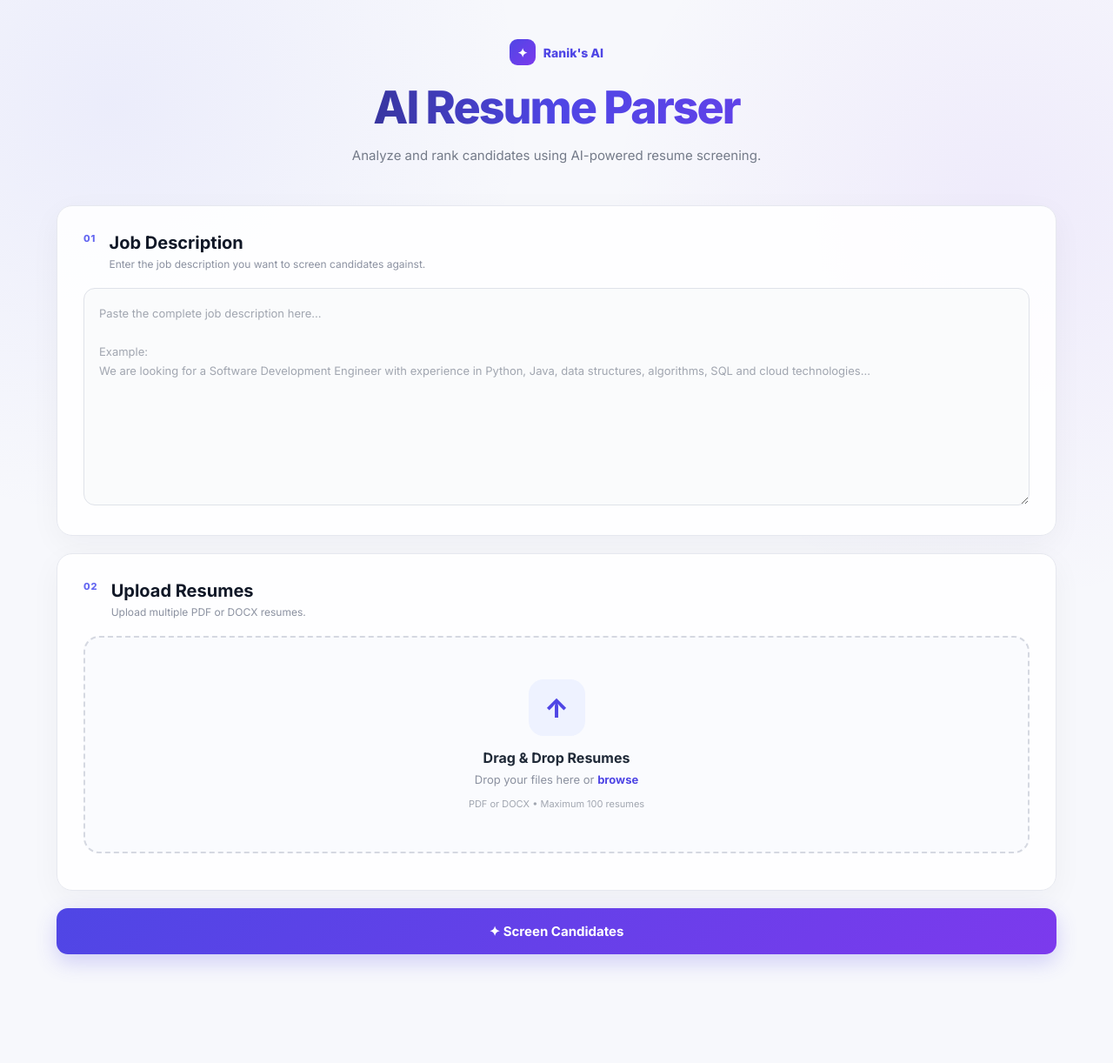
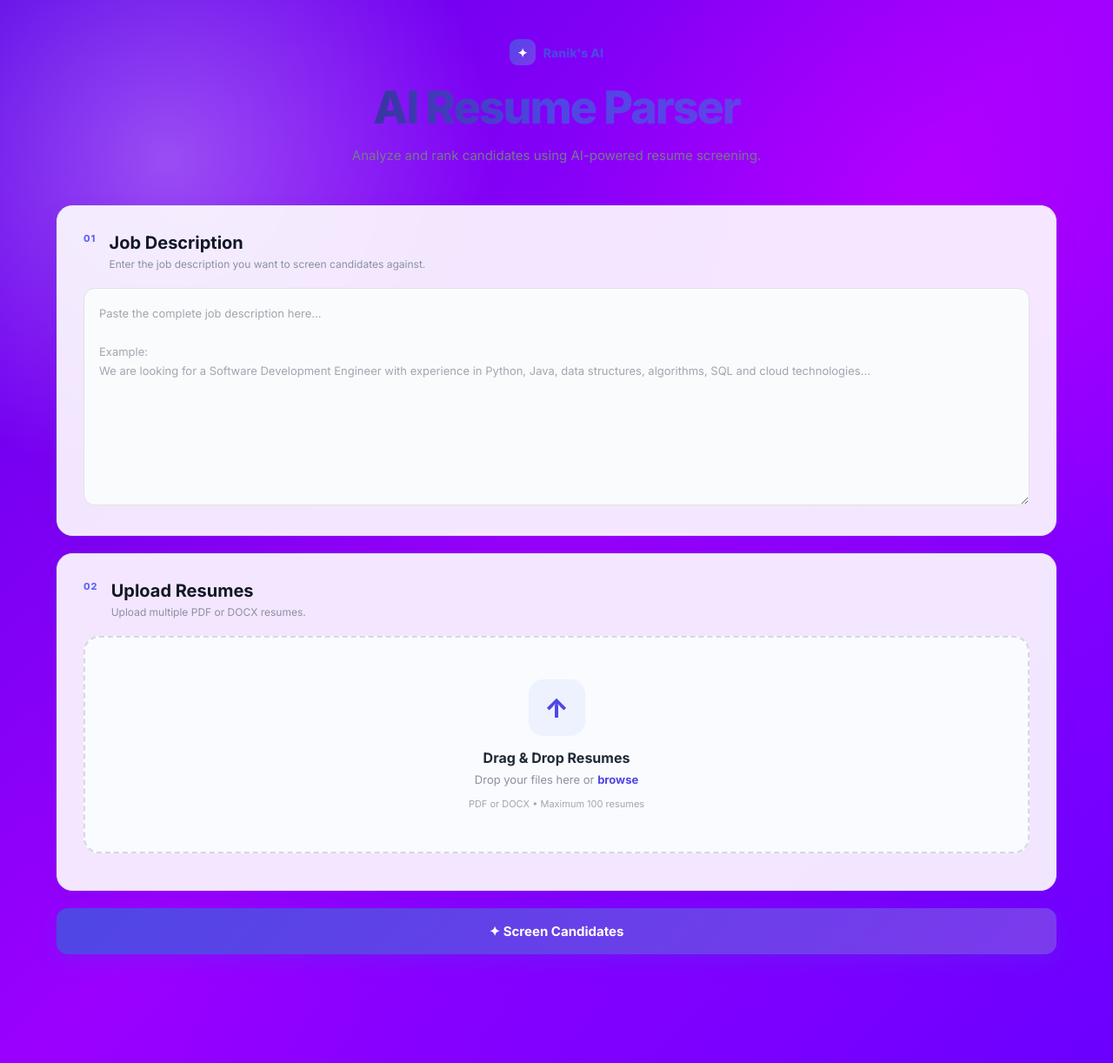
Before and after one commit to radiant-rg/AI-Resume-Screener, a Flask app: page / in a window 1280 px wide. Shown: the whole page at 87% size. Run offline with Flask 3, Linux system fonts and the light colour scheme.

Commit message:
update UI bg

```diff
--- a/static/style.css
+++ b/static/style.css
@@ -16,28 +16,36 @@
     scroll-behavior: smooth;
 }
 
-
 body {
     font-family: "Inter", sans-serif;
 
     background:
         radial-gradient(
-            circle at 10% 10%,
-            rgba(99, 102, 241, 0.08),
+            circle at 15% 15%,
+            rgba(255, 255, 255, 0.30),
+            transparent 25%
+        ),
+        radial-gradient(
+            circle at 85% 20%,
+            rgba(255, 0, 255, 0.25),
             transparent 30%
         ),
         radial-gradient(
-            circle at 90% 20%,
-            rgba(124, 58, 237, 0.07),
-            transparent 30%
+            circle at 50% 90%,
+            rgba(120, 0, 255, 0.35),
+            transparent 35%
         ),
-        #f7f8fc;
+        linear-gradient(
+            135deg,
+            #5b00e8,
+            #9b00ff,
+            #6a00ff
+        );
 
-    color: #171923;
+    color: #ffffff;
 
     min-height: 100vh;
 }
-
 
 /* =========================================================
    CONTAINER
```
